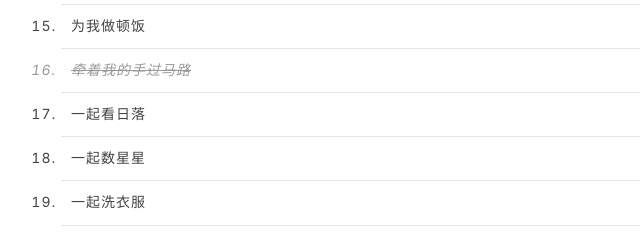
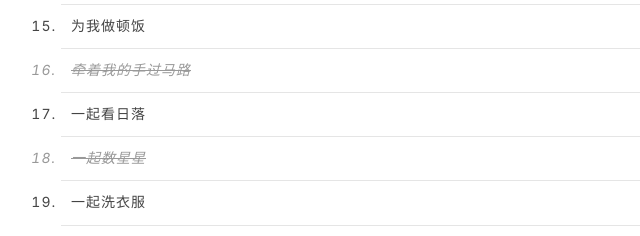
Before and after one commit to osgz/love, a plain HTML site: page index.html in a window 1280 px wide. Shown: the part 800-1036 px from the top of the page, 247-887 px from the left. Drawn offline with Linux system fonts and the light colour scheme.

Commit message:
Update index.html

```diff
--- a/index.html
+++ b/index.html
@@ -56,7 +56,7 @@
                         <li class=""><p>为我做顿饭</p></li>
                         <li class="done"><del>牵着我的手过马路</del></li>
                         <li class=""><p>一起看日落</p></li>
-                        <li class=""><p>一起数星星</p></li>
+                        <li class="done"><del>一起数星星</del></li>
                         <li class=""><p>一起洗衣服</p></li>
                         <li class="done"><del>一起听同一首曲子</del></li>
                         <li class=""><p>在朋友面前介绍我</p></li>
```
